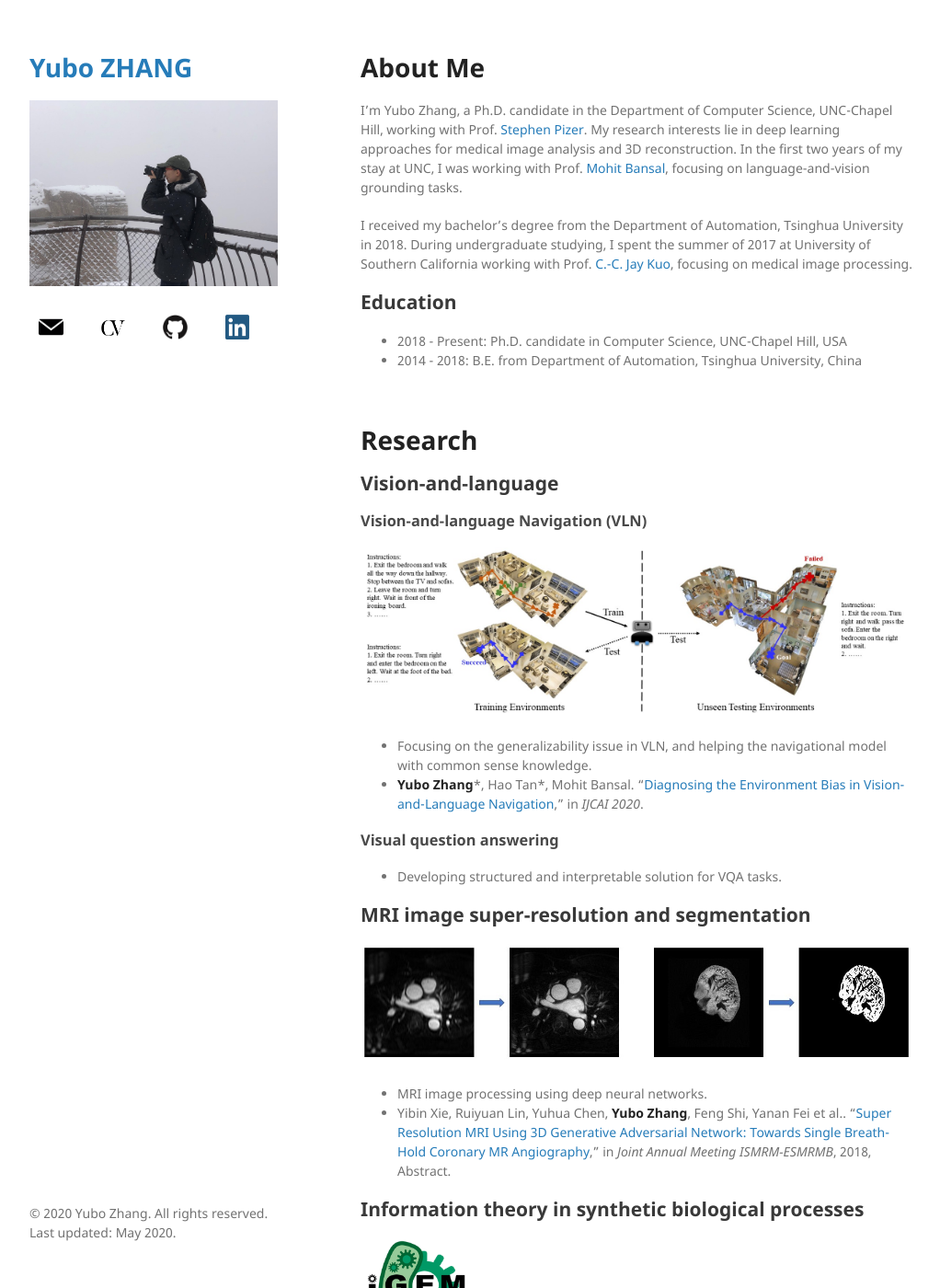
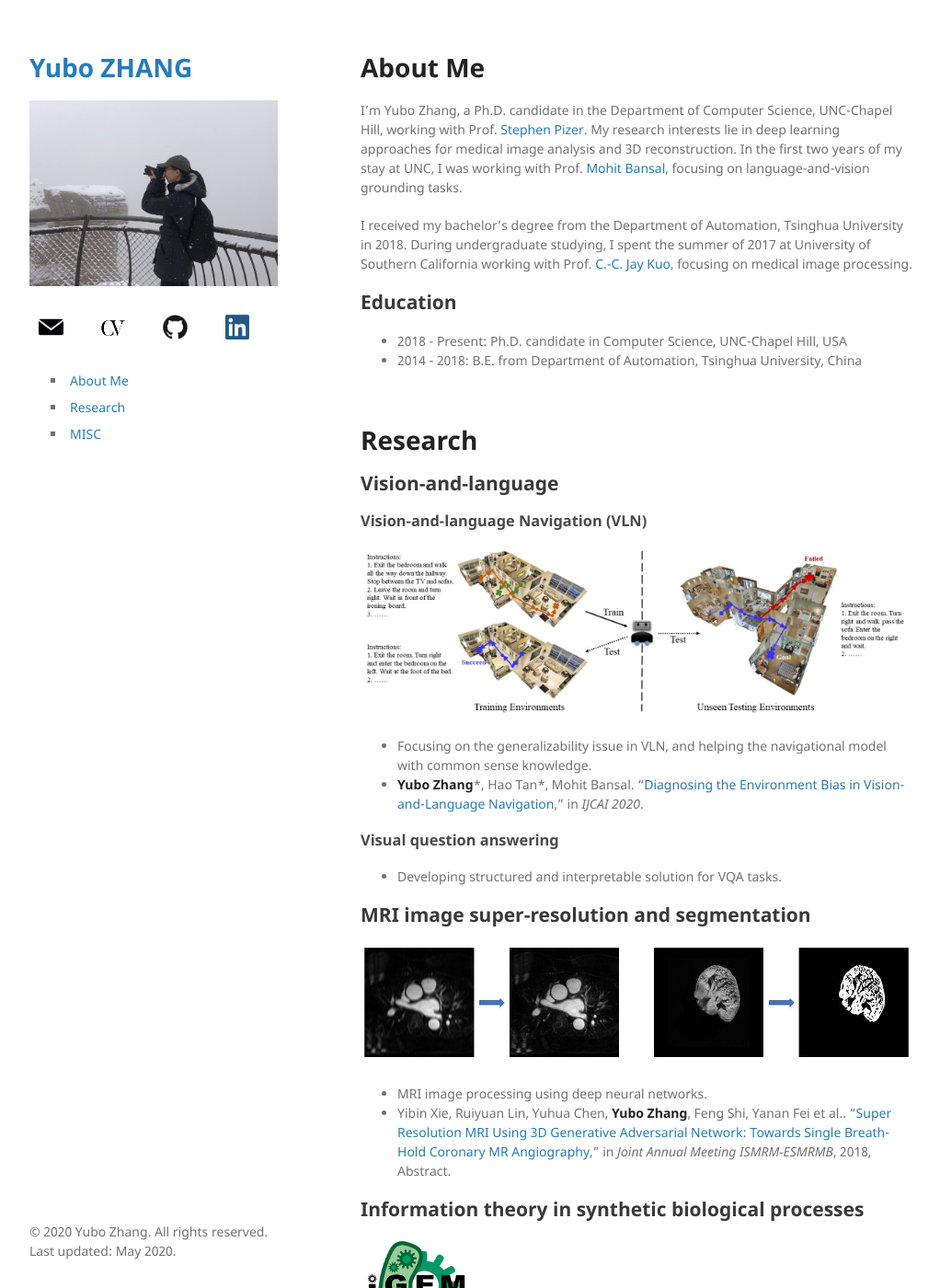
Before and after one commit to zhangybzbo/zhangybzbo.github.io, a Jekyll site: the page built from index.md, in a window 1280 px wide and 1400 px high. Shown: the whole window at 92% size, without its empty margins (128-1150 px from the left). Built offline with Jekyll 4.4.1, drawn with Linux system fonts in a browser that asks for light colours; our own code applies the rules of GitHub Pages for plain Markdown files.

Commit message:
add Navigation Bar

```diff
--- a/_layouts/default.html
+++ b/_layouts/default.html
@@ -14,6 +14,7 @@
   </head>
   <body>
     <div class="wrapper">
+
       <header>
         <h1><a href="{{ "/" | absolute_url }}">{{ site.title | default: site.github.repository_name }}</a></h1>
 
@@ -36,12 +37,25 @@
           </table>
           </div>
         {% endif %}
+
+      <div class="guide">
+      <ul>
+          <li><a href="#about-me">About Me</a></li>
+          <li><a href="#research">Research</a></li>
+          <li><a href="#misc">MISC</a></li>
+      </ul>
+      </div>
+
       </header>
+
+
       <section>
 
       {{ content }}
 
       </section>
+
+
       <footer>
         <p>© 2020 Yubo Zhang. All rights reserved. <br> Last updated: May 2020. </p>
       </footer>
--- a/_sass/jekyll-theme-minimal.scss
+++ b/_sass/jekyll-theme-minimal.scss
@@ -120,6 +120,17 @@ header {
   -webkit-font-smoothing:subpixel-antialiased;
 }
 
+.guide ul {
+    list-style-type: square;
+}
+
+.guide li a {
+    display: block;
+    color:#267CB9;
+    text-decoration:none;
+    padding: 4px 4px;
+}
+
 ul.downloads {
   list-style:none;
   height:40px;
@@ -201,7 +212,7 @@ footer {
   width:270px;
   float:left;
   position:fixed;
-  bottom:30px;
+  bottom:10px;
   -webkit-font-smoothing:subpixel-antialiased;
 }
 
```
